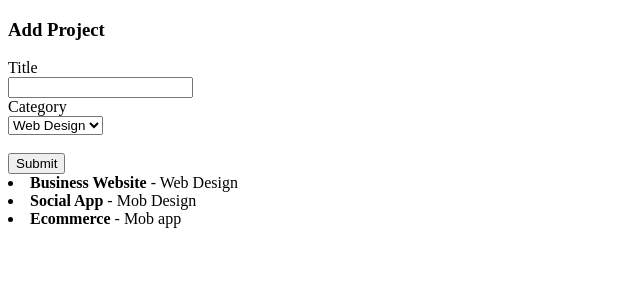
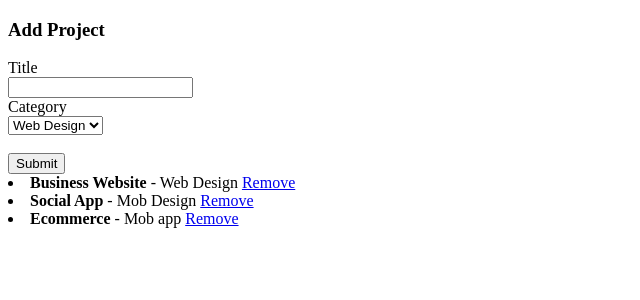
Before and after one commit to niketpathak/npk-website, a React app: page / in a window 1280 px wide. Shown: the top 300 px of the page, without its empty margins (0-640 px from the left). Built offline with nearby package versions, Linux system fonts and the light colour scheme.

Commit message:
add delete fn-lity and update state from up by 2 components, viz, item to app

```diff
--- a/src/app/App.js
+++ b/src/app/App.js
@@ -14,14 +14,17 @@
     //ajax to be called here
     this.setState({projects: [
       {
+        id: 1,
         title: 'Business Website',
         category: 'Web Design'
       },
       {
+        id: 2,
         title: 'Social App',
         category: 'Mob Design'
       },
       {
+        id: 3,
         title: 'Ecommerce',
         category: 'Mob app'
       }
@@ -35,11 +38,18 @@
     this.setState({projects:projects});
   }
 
+  handleDeleteProject(id) {
+    let projects = this.state.projects;
+    let index = projects.findIndex(x => x.id === id);
+    projects.splice(index, 1);
+    this.setState({projects:projects});
+  }
+
   render() {
     return (
       <div className="container">
         <AddProject addProject={this.handleAddProject.bind(this)}/>
-        <Projects projects={this.state.projects} />
+        <Projects onDelete={this.handleDeleteProject.bind(this)} projects={this.state.projects} />
       </div>
     );
   }
--- a/src/app/components/Projects.js
+++ b/src/app/components/Projects.js
@@ -2,13 +2,18 @@
 import ProjectItem from './projectItem.js';
 
 class Projects extends Component {
+
+deleteProject(id) {
+  this.props.onDelete(id);
+}
+
   render() {
     let projectItems;
     if (this.props.projects) {
       projectItems = this.props.projects.map(project => {
         // console.log(project);
         return (
-          <ProjectItem key={project.title} project={project} />
+          <ProjectItem onDelete={this.deleteProject.bind(this)} key={project.title} project={project} />
         );
       })
     }
--- a/src/app/components/addProject.js
+++ b/src/app/components/addProject.js
@@ -20,6 +20,7 @@
     } else {
       this.setState({
         newProject: {
+          id: Math.floor((Math.random() * 100) + 1),
           title: this.refs.title.value,
           category: this.refs.category.value
         }
--- a/src/app/components/projectItem.js
+++ b/src/app/components/projectItem.js
@@ -1,11 +1,17 @@
 import React, { Component } from 'react';
 
 class ProjectItem extends Component {
+
+deleteProject(id) {
+  console.log('delete clicked', id);
+  this.props.onDelete(id);
+}
+
   render() {
     // console.log(this.props);
     return (
       <li className="projectItem">
-        <strong>{this.props.project.title} </strong> - {this.props.project.category}
+        <strong>{this.props.project.title} </strong> - {this.props.project.category} <a href="#" onClick={this.deleteProject.bind(this, this.props.project.id)} >Remove</a>
       </li>
     );
   }
```
